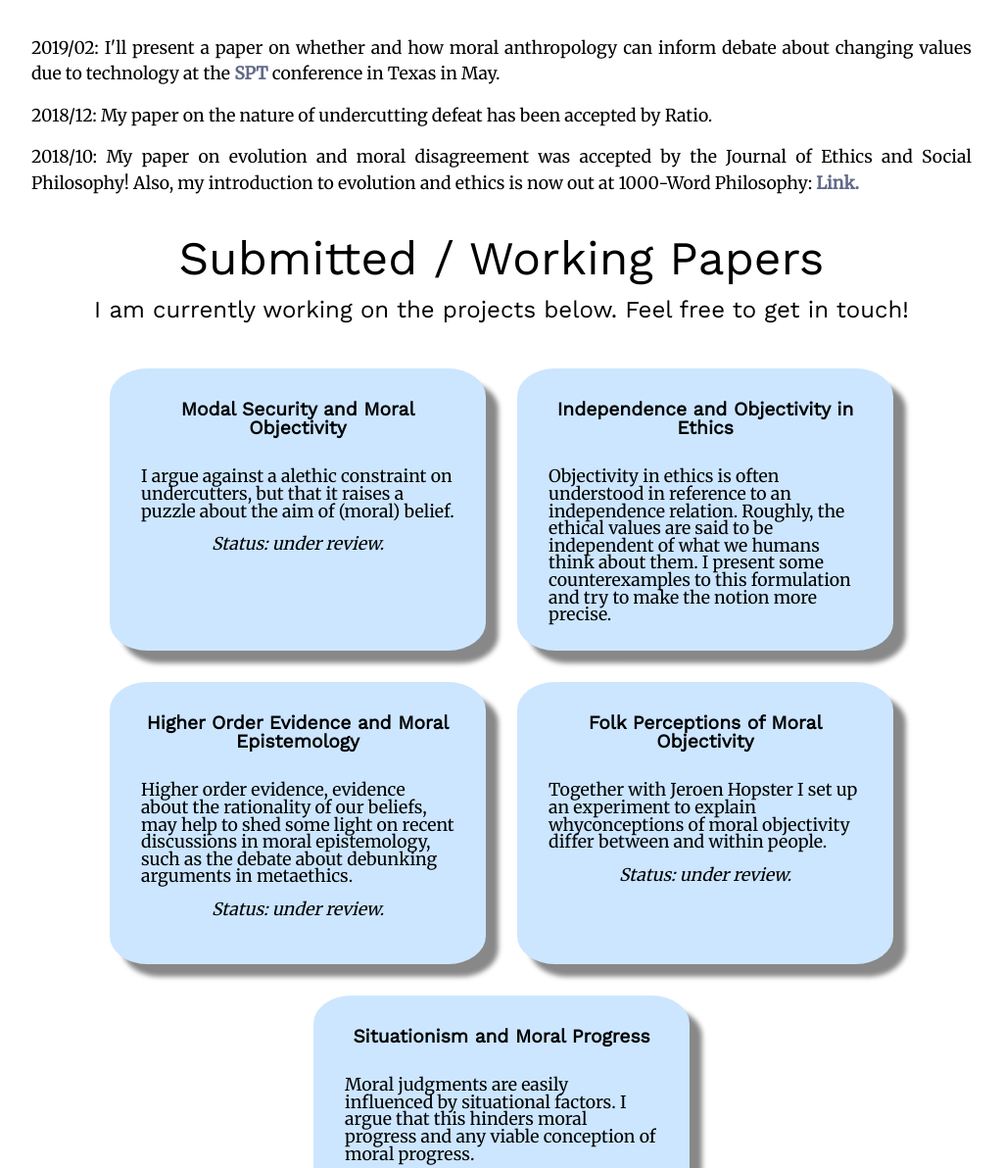
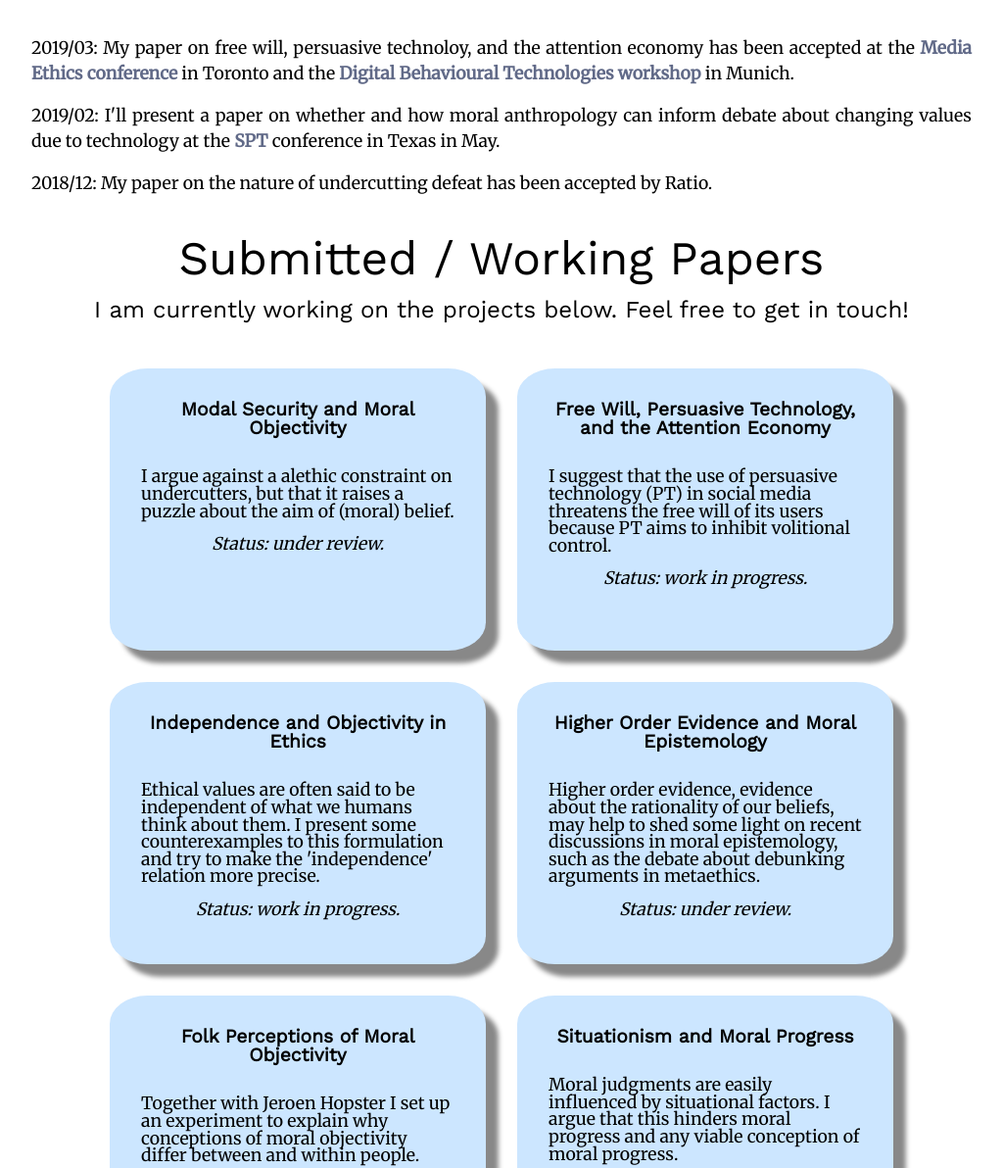
Before and after one commit to michaelklenk/michaelklenk.github.io, a plain HTML site: page index.html in a window 1280 px wide. Shown: the part 1480-2672 px from the top of the page at 98% size, without its empty margins (128-1152 px from the left). Drawn offline with nearby package versions, Linux system fonts and the light colour scheme.

Commit message:
updated projects and news

```diff
--- a/index.html
+++ b/index.html
@@ -86,9 +86,10 @@
           </div>
           <div class="news-content">
             <ul>
+              <li>2019/03: My paper on free will, persuasive technoloy, and the attention economy has been accepted at the <a href="http://mediaethics.ca/">Media Ethics conference</a> in Toronto and the <a href="http://www.hfp.tum.de/fileadmin/w00bwi/theory/Veranstaltungen/CallforPapers10_Digital_Behavioural_Technology.pdf">Digital Behavioural Technologies workshop</a> in Munich.</li>
               <li>2019/02: I'll present a paper on whether and how moral anthropology can inform debate about changing values due to technology at the <a href="https://spt.org">SPT</a> conference in Texas in May.</li>
               <li>2018/12: My paper on the nature of undercutting defeat has been accepted by Ratio.</li>
-              <li>2018/10: My paper on evolution and moral disagreement was accepted by the Journal of Ethics and Social Philosophy! Also, my introduction to evolution and ethics is now out at 1000-Word Philosophy: <a href="https://1000wordphilosophy.com/2018/10/11/evolution-and-ethics/">Link.</a></li>
+              <!--<li>2018/10: My paper on evolution and moral disagreement was accepted by the Journal of Ethics and Social Philosophy! Also, my introduction to evolution and ethics is now out at 1000-Word Philosophy: <a href="https://1000wordphilosophy.com/2018/10/11/evolution-and-ethics/">Link.</a></li>
               <!--<li>2018/08: I will be at GAP 10 in Cologne to present my paper on modal security and undercutting defeat.</li>
               <!--<li>2018/06: I obtained my PhD, with three months left on my contract and, to my great satisfaction, my thesis was awarded 'cum laude', the highest possible distinction in the Netherlands (given to the top 3-5% of the field; <a href="https://www.uu.nl/en/events/phd-thesis-defence-michael-klenk-evolution-moral-objectivity-and-undercutting">Link</a> to the announcement).</li>!-->
               <!--<li>2018/03: Submitted my thesis 'Survival of Defeat - Evolution, Moral Objectivity, and Undercutting' to the reading committee. Now it's time for new projects!</li>!-->
@@ -112,9 +113,15 @@
               <p>I argue against a alethic constraint on undercutters, but that it raises a puzzle about the aim of (moral) belief.</p>
               <p><em>Status: under review.</em></p>
             </div>
+            <div class="wip-card" id="art10">
+              <h3>Free Will, Persuasive Technology, and the Attention Economy</h3>
+              <p>I suggest that the use of persuasive technology (PT) in social media threatens the free will of its users because PT aims to inhibit volitional control.</p>
+              <p><em>Status: work in progress.</em></p>
+            </div>
             <div class="wip-card" id="text_independence and objectivity">
               <h3>Independence and Objectivity in Ethics</h3>
-              <p>Objectivity in ethics is often understood in reference to an independence relation. Roughly, the ethical values are said to be independent of what we humans think about them. I present some counterexamples to this formulation and try to make the notion more precise.</p>
+              <p>Ethical values are often said to be independent of what we humans think about them. I present some counterexamples to this formulation and try to make the 'independence' relation more precise.</p>
+              <p><em>Status: work in progress.</em></p>
             </div>
             <div class="wip-card" id="art7">
               <h3>Higher Order Evidence and Moral Epistemology</h3>
@@ -123,7 +130,7 @@
             </div>
             <div class="wip-card" id="art9">
               <h3>Folk Perceptions of Moral Objectivity</h3>
-              <p>Together with Jeroen Hopster I set up an experiment to explain whyconceptions of moral objectivity differ between and within people.</p>
+              <p>Together with Jeroen Hopster I set up an experiment to explain why conceptions of moral objectivity differ between and within people.</p>
               <p><em>Status: under review.</em></p>
             </div>
             <div class="wip-card" id="art9">
```
